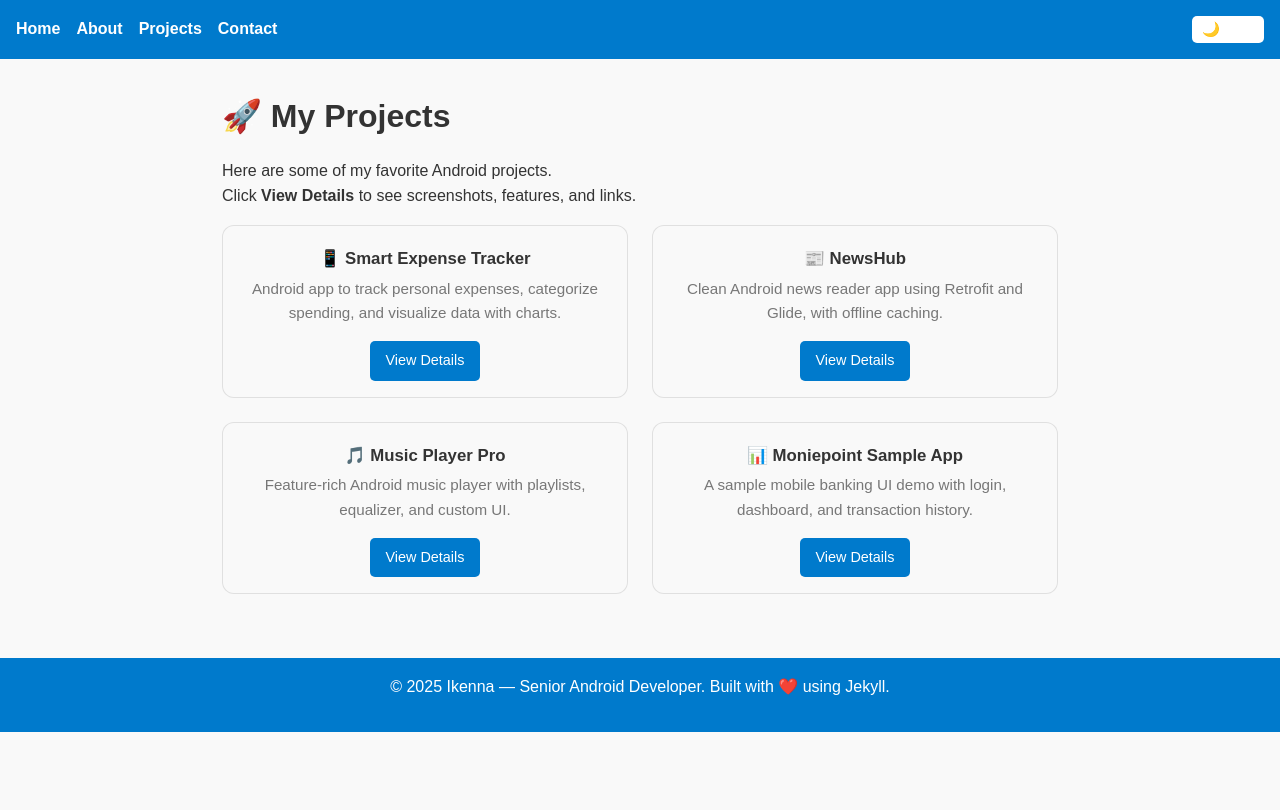
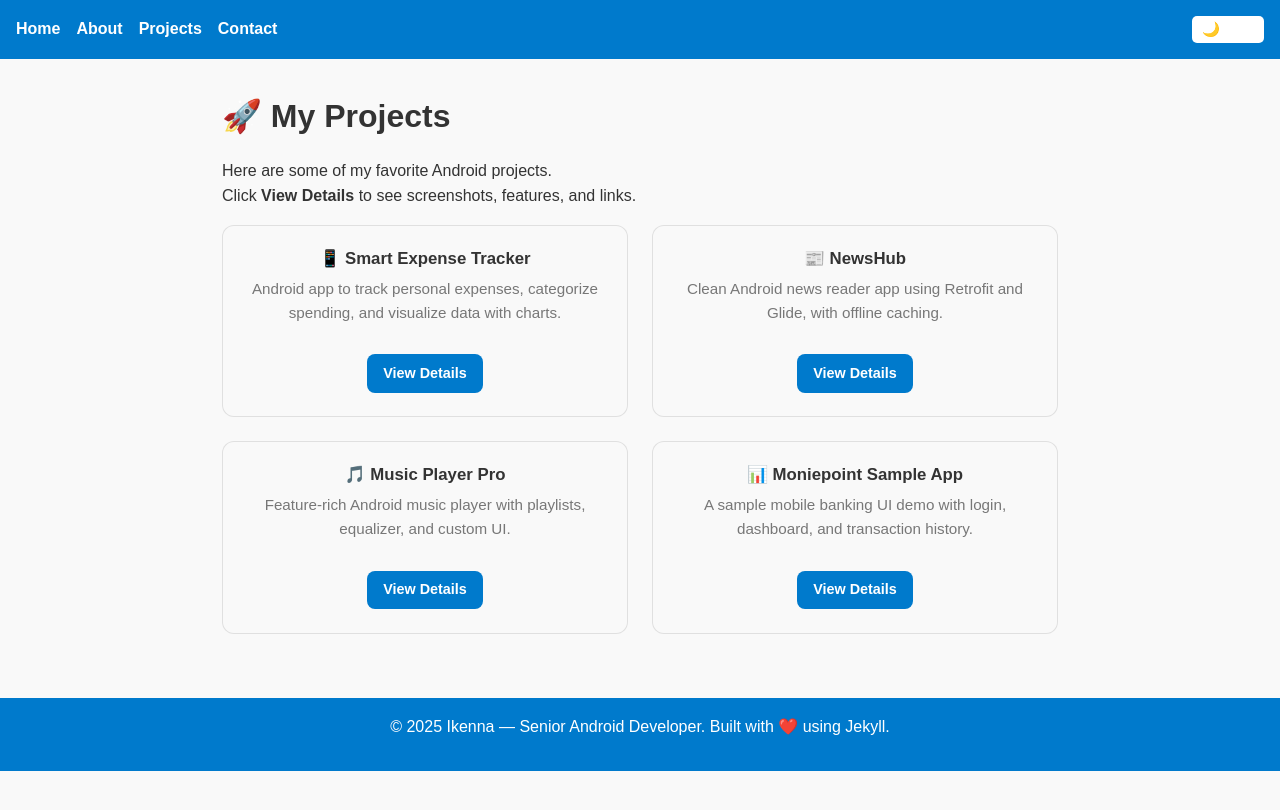
Before and after one commit to Andy112/ikenna-portfolio, a Jekyll site: the page built from projects.md, in a window 1280 px wide. Shown: the top 810 px of the page. Built offline with Jekyll 4.4.1, drawn with Linux system fonts in a browser that asks for light colours.

Commit message:
Update style.css

```diff
--- a/assets/style.css
+++ b/assets/style.css
@@ -169,7 +169,7 @@
 }
 
 /* Button */
-/* .project-card .btn {
+.project-card .btn {
   display: inline-block;
   margin-top: 0.8rem;
   padding: 0.48rem 1rem;
@@ -178,10 +178,46 @@
   color: var(--btn-text, #fff);
   font-weight: 600;
   text-decoration: none;
-} */
+}
 
 /* Hover */
 .project-card:hover {
   transform: translateY(-6px);
   box-shadow: 0 8px 24px rgba(0, 0, 0, 0.12);
 }
+
+/* Fix View Details button text color */
+.project-card .btn {
+  background: var(--accent, #00c896);
+  color: #fff !important; /* force white text */
+  position: relative;     /* needed for ripple */
+  overflow: hidden;       /* contain ripple */
+}
+
+/* Hover effect */
+.project-card .btn:hover {
+  background: #00a57a; /* darker shade on hover */
+}
+
+/* Ripple effect */
+.project-card .btn::after {
+  content: "";
+  position: absolute;
+  background: rgba(255, 255, 255, 0.5);
+  border-radius: 50%;
+  transform: scale(0);
+  width: 100px;
+  height: 100px;
+  opacity: 0;
+  pointer-events: none;
+  transition: transform 0.4s ease, opacity 0.8s ease;
+}
+
+.project-card .btn:active::after {
+  transform: scale(4);
+  opacity: 0;
+  transition: transform 0.4s ease, opacity 0.8s ease;
+  top: 50%;
+  left: 50%;
+  transform-origin: center;
+}
```
